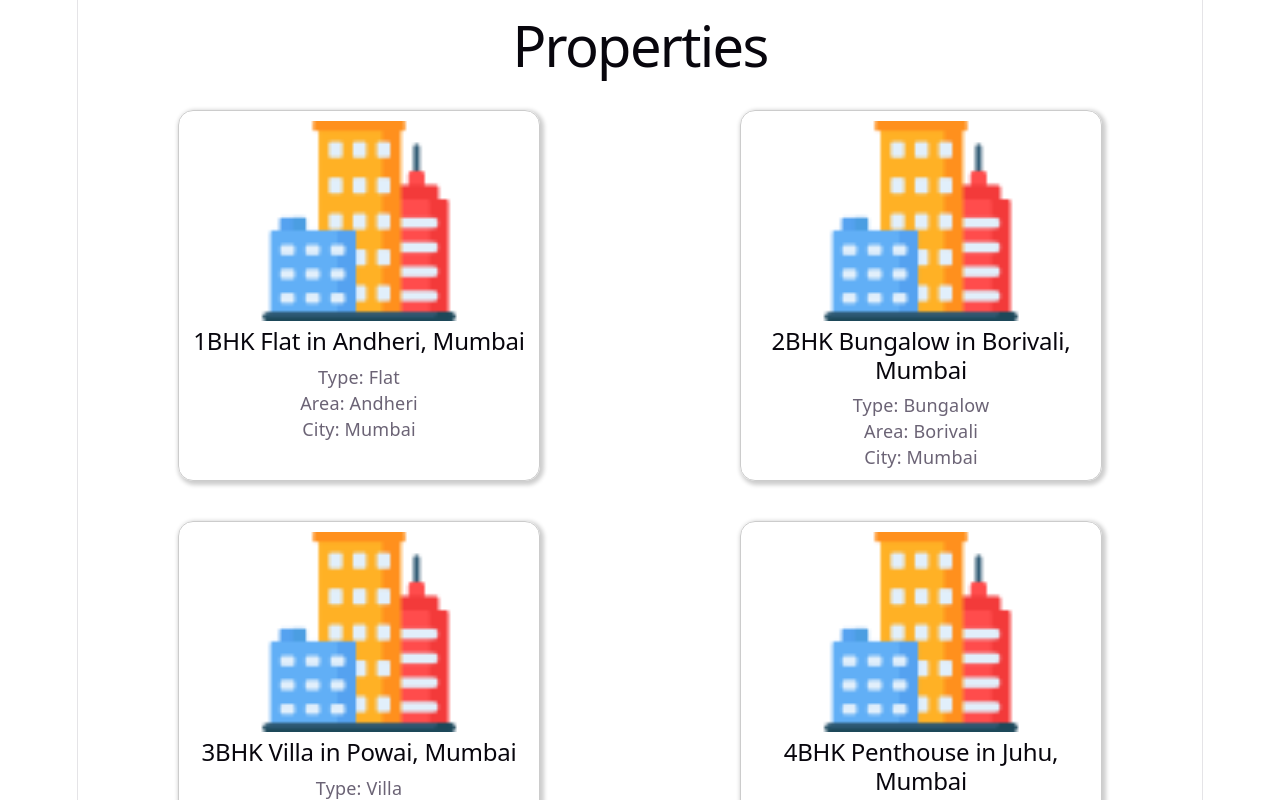
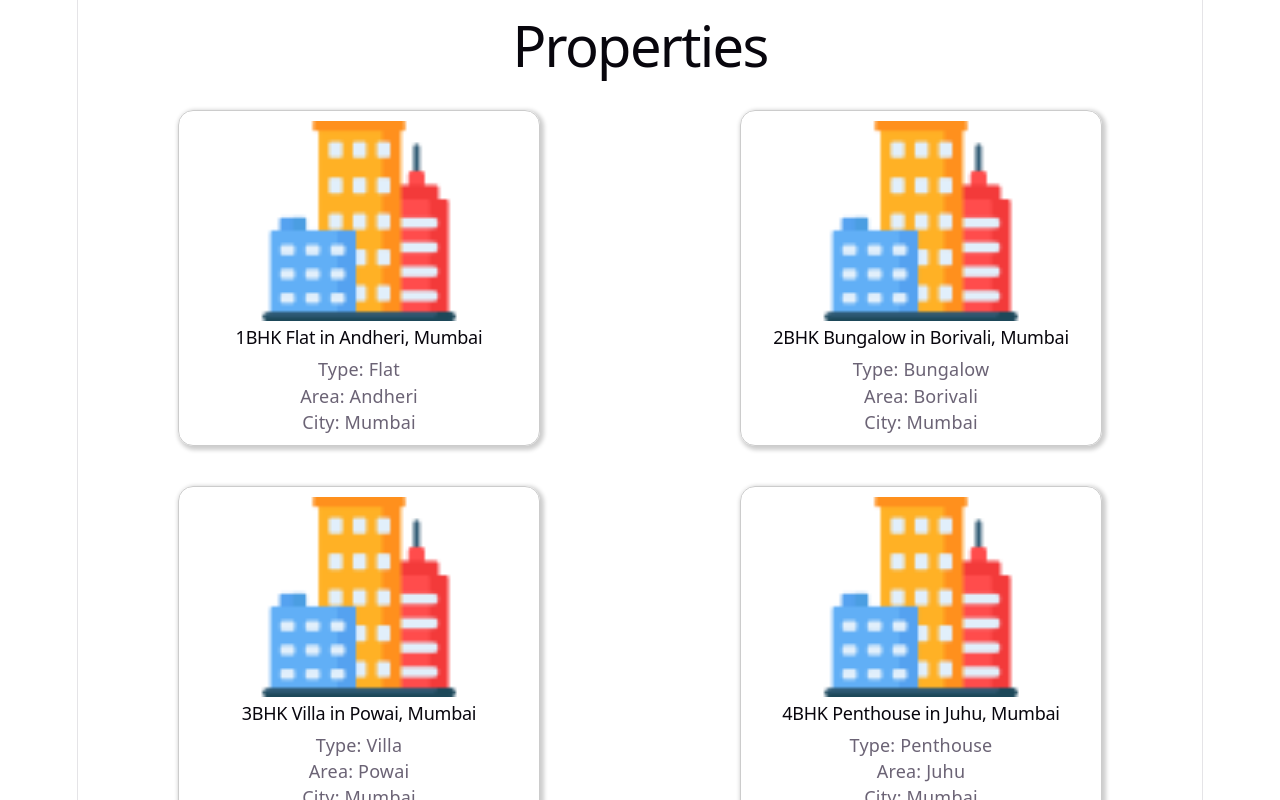
Before and after one commit to sakshi07bhosale/Easy-rent-react-app, a React (Vite) app: page /properties in a window 1280 px wide. Shown: the top 800 px of the page. Built offline with nearby package versions, Linux system fonts and the light colour scheme.

Commit message:
property title are set perfectly

```diff
--- a/src/components/PropertyCard/PropertyCard.css
+++ b/src/components/PropertyCard/PropertyCard.css
@@ -16,5 +16,9 @@
 .property-Img{
     width: 100%;
     height: 200px;
-    object-fit: contain !important;
+    object-fit: contain;
 }
+
+.property-title{
+    font-size: 18px;
+}
--- a/src/components/PropertyCard/PropertyCard.jsx
+++ b/src/components/PropertyCard/PropertyCard.jsx
@@ -5,7 +5,7 @@ function PropertyCard({ title,  city, area, propertyType }){
     return (
         <div className="property-card">
             <img src={DummyImg} alt="property" className="property-Img" />
-            <h2>{title}</h2>
+            <h2 className="property-title">{title}</h2>
             <p>Type: {propertyType}</p>
             <p>Area: {area}</p>
             <p>City: {city}</p>
```
